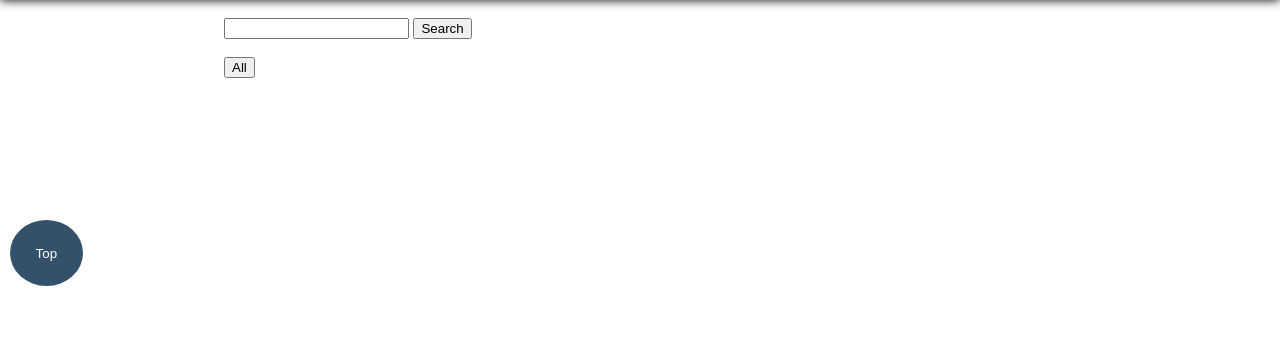
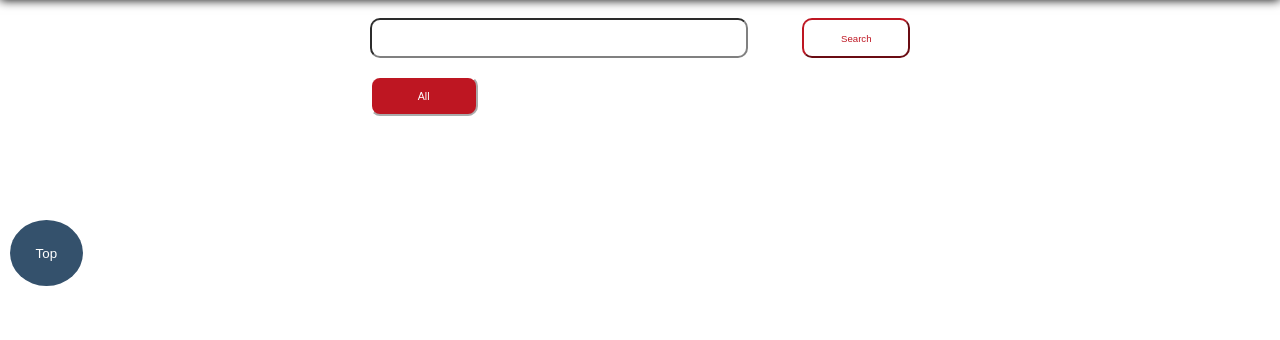
Before and after one commit to willc03/L4_Web-Technologies-Assignment-2, a PHP site: page /Pages/products.php in a window 1280 px wide. Shown: the part 140-480 px from the top of the page. Run offline with PHP 8.4, Linux system fonts and the light colour scheme; data that the repository does not hold is empty.

Commit message:
Add styling for new filtering sections of products.php

```diff
--- a/Stylesheets/products.css
+++ b/Stylesheets/products.css
@@ -79,6 +79,51 @@ img:not(#uclan_logo) { /* Applies to all images that are not the header logo, en
     font-size: 0.8em;
 }
 /*
+    This section of CSS styles the filters
+*/
+input:focus { /* Remove the outline when an input box is selected */
+    outline: none;
+}
+#filterSettings {
+    margin: auto;
+    width: 65%;
+}
+#filterSettings input { /* Style all of the input boxes */
+    border-radius: 10px;
+    transition-duration: 0.5s;
+    height: 5vh;
+}
+#filterSearch, #filterButtons {
+    display: flex;
+    justify-content: space-between;
+}
+input[name="productFilter"] { /* Global properties on the product category buttons */
+    width: 20%;
+}
+#searchBox { /* Style the text input box for searching */
+    border-color: gray;
+    width: 70%;
+    font-size: 0.825vw;
+}
+#searchBox:focus {
+    border-color: #be1622;
+}
+#submitFilters, .categoryFilter {
+    background-color: white;
+    border-color: #be1622;
+    color: #be1622;
+    width: 20%;
+    font-size: 0.75vw;
+    white-space: normal; /* Text wrapping */
+}
+#submitFilters:hover, .activeCategory, .categoryFilter:hover {
+    background-color: #be1622;
+    border-color: white;
+    color: white;
+    font-size: 0.825vw;
+    white-space: normal;
+}
+/*
 This section of CSS will be used to style the
 button which will scroll to the top of the page
 when pressed by the end-user.
@@ -103,6 +148,9 @@ when pressed by the end-user.
 
 /* Next, define the tablet bahaviour */
 @media screen and (max-width: 768px) {
+    #filterSettings {
+        width: 100%;
+    }
     .productContainer {
         width: 40%;
     }
```
